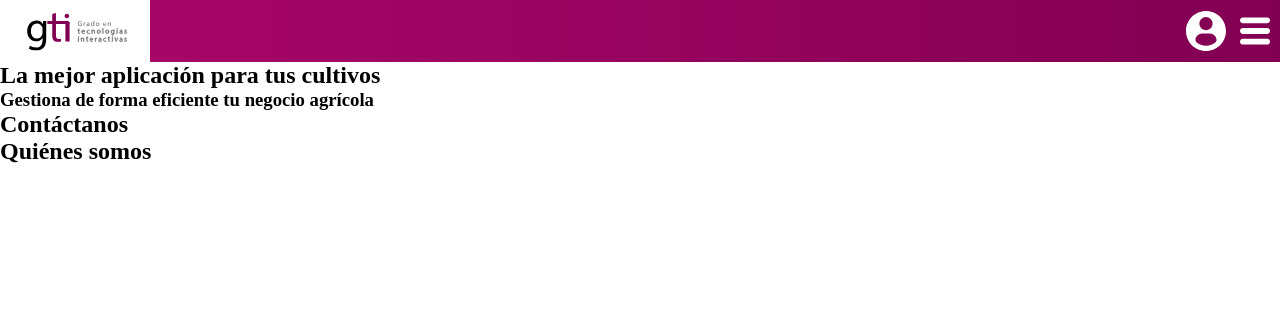
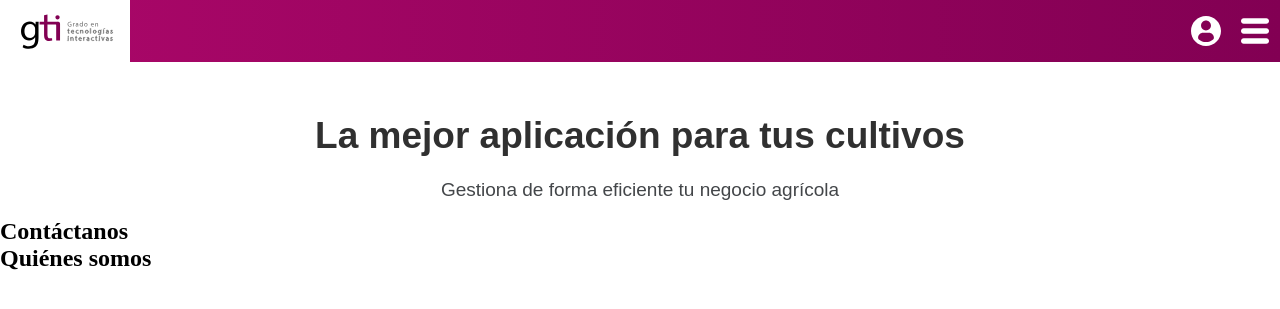
Before and after one commit to danialfaro/Proyecto-Web-GTi, a PHP site: page / in a window 1280 px wide. Shown: the top 309 px of the page. Run offline with PHP 8.4, Linux system fonts and the light colour scheme.

Commit message:
Update estilos.css

```diff
--- a/css/estilos.css
+++ b/css/estilos.css
@@ -11,22 +11,22 @@
     display: flex;
 }
 .logo{
-    width: 150px;
+    width: 130px;
     height: 62px;
     background-color: white;
 
 }
 .icono-log-in{
-    margin: 10px 0px 10px 0px;
+    margin: 16px 0px 16px 0px;
     width: 40px;
-    height: 42px;
+    height: 30px;
     filter: invert(100%);
     /*filter: invert(20%) sepia(100%) saturate(4000%);*/
     }
 .menu{
-    margin: 15px 10px 15px 10px;
+    margin: 17px 10px 17px 10px;
     width: 30px;
-    height: 32px;
+    height: 28px;
     filter: invert(100%);
 }
 .end{
@@ -61,11 +61,22 @@ button:focus {
 
 @import url('https://fonts.googleapis.com/css2?family=Open+Sans&family=Poppins:wght@700&display=swap');
 
-.textos-landing-page{
-    font-family: 'Poppins';
-    font-size: 1.4em;
-    font-weight:bolder;
-    padding: 8px 0;
+.texto-reclamo-principal{
+    font-family: 'Poppins', sans-serif;
+    line-height: 48px;
+    font-size: 37px;
+    font-weight: 369px;
+    color:rgb(48, 48, 48);
     text-align: center;
+    margin: 50px 28px 15px 28px;
+}
 
+.texto-reclamo-secundario{
+    font-family: 'Poppins', sans-serif;
+    font-size: 19px;
+    font-weight:initial;
+    text-align: center;
+    color: rgb(67, 70, 73);
+    margin: 16px 65px 15px 65px;
+    line-height: 27px;
 }
```
